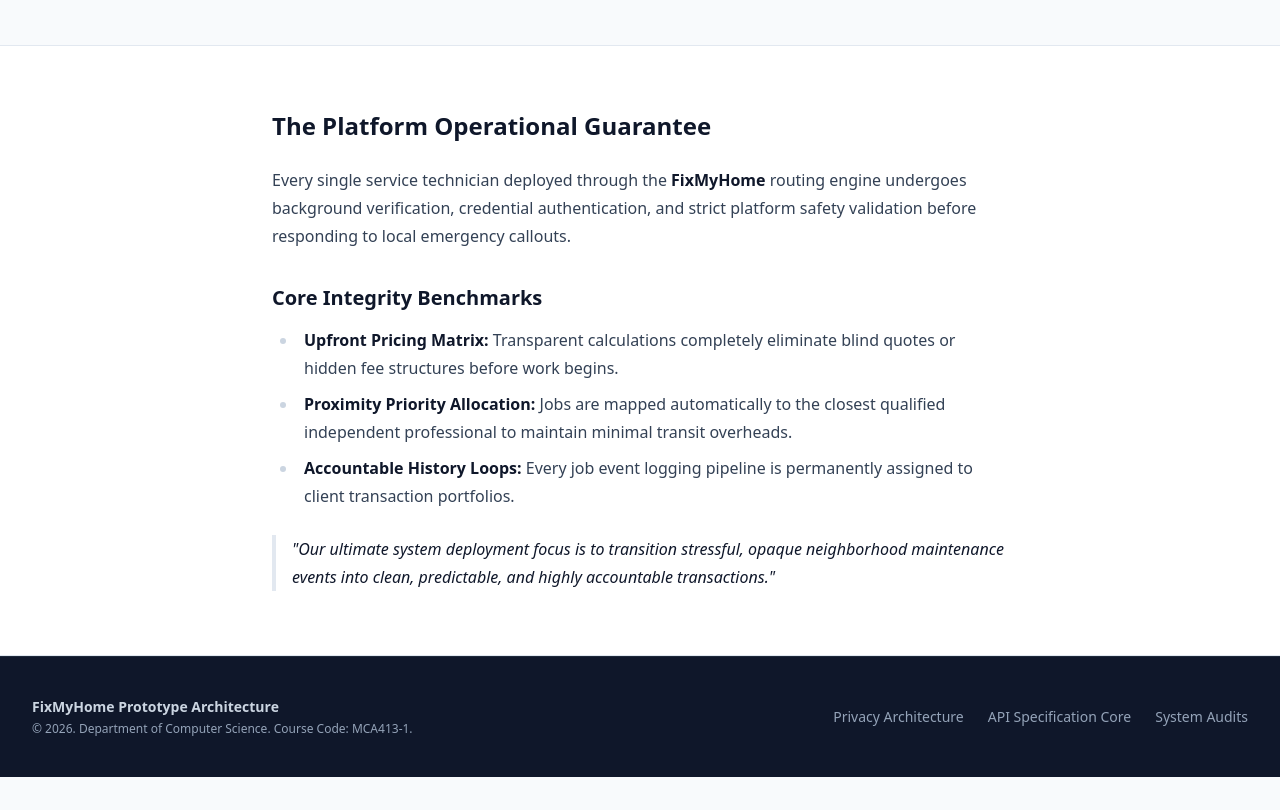
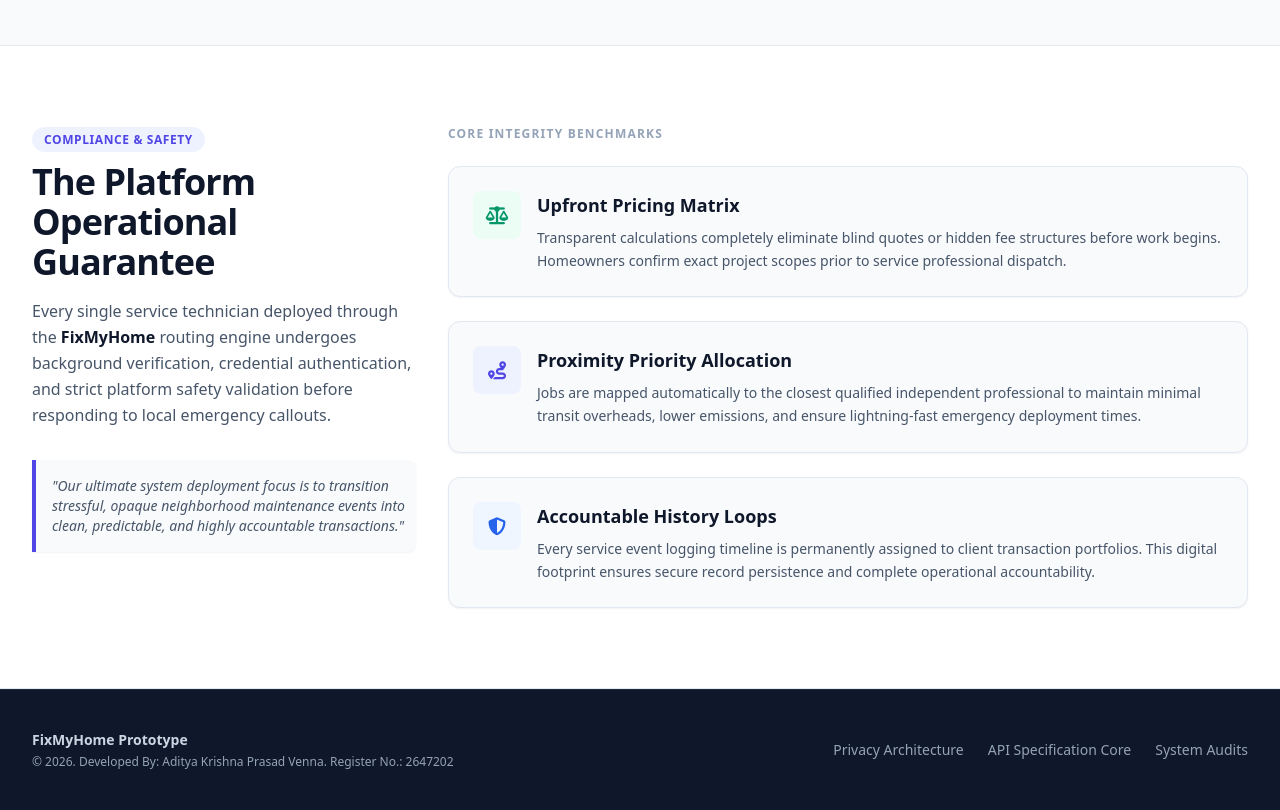
Before and after one commit to Bashenger/FixMyHome, a plain HTML site: page index.html in a window 1280 px wide. Shown: the part 899-1709 px from the top of the page. Before the commit the page ends 1676 px from the top, so only its background shows below. Drawn offline with nearby package versions, Linux system fonts and the light colour scheme.

Commit message:
style: enhanced typography layout

```diff
--- a/index.html
+++ b/index.html
@@ -4,9 +4,11 @@
   <meta charset="UTF-8">
   <meta name="viewport" content="width=device-width, initial-scale=1.0">
   <title>FixMyHome - Local Pros, On Demand</title>
+
   <script src="https://cdn.tailwindcss.com"></script>
+
   <script src="https://cdn.tailwindcss.com?plugins=typography"></script>
-  <script src="https://kit.fontawesome.com/a076d05399.js" crossorigin="anonymous"></script>
+
   <link rel="stylesheet" href="https://cdnjs.cloudflare.com/ajax/libs/font-awesome/6.4.0/css/all.min.css">
 </head>
 <body class="flex flex-col h-full text-slate-800 antialiased">
@@ -16,7 +18,7 @@
       <div class="flex justify-between h-16 items-center">
 
         <div class="flex items-center space-x-2">
-          <div class="h-9 w-9 bg-indigo-600 rounded-lg flex items-center justify-center text-white font-black text-xl">
+          <div class="h-9 w-9 bg-indigo-600 rounded-lg flex items-center justify-center text-white text-lg">
             <i class="fa-solid fa-house-chimney-crack"></i>
           </div>
           <span class="text-xl font-bold tracking-tight text-slate-900">FixMy<span class="text-indigo-600">Home</span></span>
@@ -52,7 +54,7 @@
           Eliminate the stress of emergency breakdowns. Connect instantly with trusted, certified neighborhood tradespeople located within your immediate geographic radius.
         </p>
         <div class="mt-8 flex flex-col sm:flex-row gap-4 justify-center md:justify-start">
-          <button class="bg-indigo-600 text-white font-medium px-6 py-3 rounded-lg hover:bg-indigo-700 transition text-center shadow-md font-semibold">
+          <button class="bg-indigo-600 text-white font-medium px-6 py-3 rounded-lg hover:bg-indigo-700 transition text-center shadow-md font-semibold flex items-center justify-center">
             <i class="fa-solid fa-location-crosshairs mr-2"></i>Detect My Location
           </button>
           <button class="bg-white text-slate-700 border border-slate-300 font-medium px-6 py-3 rounded-lg hover:bg-slate-50 transition text-center shadow-sm">
@@ -64,7 +66,7 @@
       <div class="hidden md:block w-96 h-64 bg-gradient-to-br from-slate-900 to-indigo-950 rounded-2xl shadow-xl p-6 text-white relative overflow-hidden border border-slate-800">
         <div class="absolute -right-10 -bottom-10 w-40 h-40 bg-indigo-500/10 rounded-full blur-3xl"></div>
         <p class="text-xs uppercase tracking-widest text-indigo-400 font-bold"><i class="fa-solid fa-satellite-dish mr-1"></i> Network Monitor</p>
-        <p class="text-2xl font-bold mt-1">Live Feed</p>
+        <p class="text-2xl font-bold mt-1">Live Operational Feed</p>
         <div class="mt-8 space-y-3 text-sm text-slate-300">
           <div class="flex justify-between border-b border-slate-800 pb-1"><span>Verified Techs Nearby:</span> <span class="font-mono font-bold text-indigo-400">42 Pros</span></div>
           <div class="flex justify-between border-b border-slate-800 pb-1"><span>Average Dispatch ETA:</span> <span class="font-mono font-bold text-emerald-400">18 Mins</span></div>
@@ -78,7 +80,7 @@
       <div class="grid grid-cols-1 sm:grid-cols-2 lg:grid-cols-3 gap-6">
 
         <div class="bg-white p-6 rounded-xl border border-slate-200 shadow-sm hover:border-indigo-500 transition group cursor-pointer">
-          <div class="h-10 w-10 bg-indigo-50 rounded-lg flex items-center justify-center text-indigo-600 text-xl group-hover:bg-indigo-600 group-hover:text-white transition">
+          <div class="h-10 w-10 bg-indigo-50 rounded-lg flex items-center justify-center text-indigo-600 text-lg group-hover:bg-indigo-600 group-hover:text-white transition duration-200">
             <i class="fa-solid fa-faucet-drip"></i>
           </div>
           <h3 class="text-lg font-bold text-slate-900 mt-4">Plumbing Solutions</h3>
@@ -86,7 +88,7 @@
         </div>
 
         <div class="bg-white p-6 rounded-xl border border-slate-200 shadow-sm hover:border-indigo-500 transition group cursor-pointer">
-          <div class="h-10 w-10 bg-indigo-50 rounded-lg flex items-center justify-center text-indigo-600 text-xl group-hover:bg-indigo-600 group-hover:text-white transition">
+          <div class="h-10 w-10 bg-indigo-50 rounded-lg flex items-center justify-center text-indigo-600 text-lg group-hover:bg-indigo-600 group-hover:text-white transition duration-200">
             <i class="fa-solid fa-bolt"></i>
           </div>
           <h3 class="text-lg font-bold text-slate-900 mt-4">Electrical Engineering</h3>
@@ -94,7 +96,7 @@
         </div>
 
         <div class="bg-white p-6 rounded-xl border border-slate-200 shadow-sm hover:border-indigo-500 transition group cursor-pointer">
-          <div class="h-10 w-10 bg-indigo-50 rounded-lg flex items-center justify-center text-indigo-600 text-xl group-hover:bg-indigo-600 group-hover:text-white transition">
+          <div class="h-10 w-10 bg-indigo-50 rounded-lg flex items-center justify-center text-indigo-600 text-lg group-hover:bg-indigo-600 group-hover:text-white transition duration-200">
             <i class="fa-solid fa-hammer"></i>
           </div>
           <h3 class="text-lg font-bold text-slate-900 mt-4">Carpentry & Structural</h3>
@@ -104,23 +106,66 @@
       </div>
     </section>
 
-    <section class="bg-white border-y border-slate-200 py-16">
-      <div class="max-w-3xl mx-auto px-4">
-        <article class="prose prose-slate max-w-none prose-headings:text-slate-900 prose-a:text-indigo-600">
-          <h2>The Platform Operational Guarantee</h2>
-          <p>Every single service technician deployed through the <strong>FixMyHome</strong> routing engine undergoes background verification, credential authentication, and strict platform safety validation before responding to local emergency callouts.</p>
+    <section class="bg-white border-y border-slate-200 py-20">
+      <div class="max-w-7xl mx-auto px-4 sm:px-6 lg:px-8">
 
-          <h3>Core Integrity Benchmarks</h3>
-          <ul>
-            <li><strong>Upfront Pricing Matrix:</strong> Transparent calculations completely eliminate blind quotes or hidden fee structures before work begins.</li>
-            <li><strong>Proximity Priority Allocation:</strong> Jobs are mapped automatically to the closest qualified independent professional to maintain minimal transit overheads.</li>
-            <li><strong>Accountable History Loops:</strong> Every job event logging pipeline is permanently assigned to client transaction portfolios.</li>
-          </ul>
+        <div class="grid grid-cols-1 lg:grid-cols-3 gap-12 lg:gap-8 items-start">
 
-          <blockquote>
-            "Our ultimate system deployment focus is to transition stressful, opaque neighborhood maintenance events into clean, predictable, and highly accountable transactions."
-          </blockquote>
-        </article>
+          <div class="lg:sticky lg:top-24">
+            <span class="text-xs font-bold uppercase tracking-wider text-indigo-600 bg-indigo-50 px-3 py-1 rounded-full">Compliance & Safety</span>
+            <h2 class="text-3xl font-extrabold text-slate-900 tracking-tight mt-3 sm:text-4xl">
+              The Platform Operational Guarantee
+            </h2>
+            <p class="mt-4 text-base text-slate-600 leading-relaxed">
+              Every single service technician deployed through the <strong class="text-slate-900 font-semibold">FixMyHome</strong> routing engine undergoes background verification, credential authentication, and strict platform safety validation before responding to local emergency callouts.
+            </p>
+
+            <div class="mt-8 border-l-4 border-indigo-600 pl-4 italic text-slate-600 text-sm bg-slate-50 py-4 pr-2 rounded-r-lg shadow-sm">
+              "Our ultimate system deployment focus is to transition stressful, opaque neighborhood maintenance events into clean, predictable, and highly accountable transactions."
+            </div>
+          </div>
+
+          <div class="lg:col-span-2 space-y-6">
+            <h3 class="text-xs font-bold uppercase tracking-widest text-slate-400 mb-2">Core Integrity Benchmarks</h3>
+
+            <div class="flex gap-4 p-6 bg-slate-50 rounded-xl border border-slate-200 shadow-sm hover:shadow-md transition duration-200">
+              <div class="flex-shrink-0 flex items-center justify-center h-12 w-12 rounded-lg bg-emerald-50 text-emerald-600 text-lg">
+                <i class="fa-solid fa-scale-balanced"></i>
+              </div>
+              <div>
+                <h4 class="text-lg font-bold text-slate-900">Upfront Pricing Matrix</h4>
+                <p class="mt-2 text-sm text-slate-600 leading-relaxed">
+                  Transparent calculations completely eliminate blind quotes or hidden fee structures before work begins. Homeowners confirm exact project scopes prior to service professional dispatch.
+                </p>
+              </div>
+            </div>
+
+            <div class="flex gap-4 p-6 bg-slate-50 rounded-xl border border-slate-200 shadow-sm hover:shadow-md transition duration-200">
+              <div class="flex-shrink-0 flex items-center justify-center h-12 w-12 rounded-lg bg-indigo-50 text-indigo-600 text-lg">
+                <i class="fa-solid fa-route"></i>
+              </div>
+              <div>
+                <h4 class="text-lg font-bold text-slate-900">Proximity Priority Allocation</h4>
+                <p class="mt-2 text-sm text-slate-600 leading-relaxed">
+                  Jobs are mapped automatically to the closest qualified independent professional to maintain minimal transit overheads, lower emissions, and ensure lightning-fast emergency deployment times.
+                </p>
+              </div>
+            </div>
+
+            <div class="flex gap-4 p-6 bg-slate-50 rounded-xl border border-slate-200 shadow-sm hover:shadow-md transition duration-200">
+              <div class="flex-shrink-0 flex items-center justify-center h-12 w-12 rounded-lg bg-blue-50 text-blue-600 text-lg">
+                <i class="fa-solid fa-shield-halved"></i>
+              </div>
+              <div>
+                <h4 class="text-lg font-bold text-slate-900">Accountable History Loops</h4>
+                <p class="mt-2 text-sm text-slate-600 leading-relaxed">
+                  Every service event logging timeline is permanently assigned to client transaction portfolios. This digital footprint ensures secure record persistence and complete operational accountability.
+                </p>
+              </div>
+            </div>
+
+          </div>
+        </div>
       </div>
     </section>
 
@@ -129,8 +174,8 @@
   <footer class="bg-slate-900 text-slate-400 text-xs py-10 border-t border-slate-800">
     <div class="max-w-7xl mx-auto px-4 sm:px-6 lg:px-8 flex flex-col sm:flex-row justify-between items-center gap-6">
       <div>
-        <p class="font-semibold text-slate-300 text-sm">FixMyHome Prototype Architecture</p>
-        <p class="mt-1">&copy; 2026. Department of Computer Science. Course Code: MCA413-1.</p>
+        <p class="font-semibold text-slate-300 text-sm">FixMyHome Prototype</p>
+        <p class="mt-1">&copy; 2026. Developed By: Aditya Krishna Prasad Venna. Register No.: 2647202</p>
       </div>
       <div class="flex space-x-6 text-sm">
         <a href="#" class="hover:text-white transition">Privacy Architecture</a>
```
